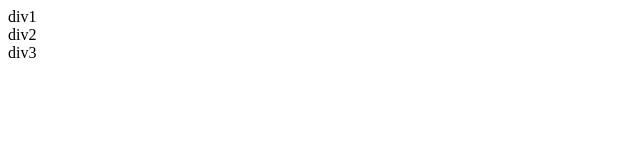
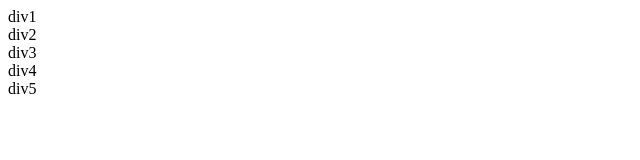
Before and after one commit to maabed/learn-git, a plain HTML site: page client/index.html in a window 1280 px wide. Shown: the full height of the page, 0-640 px from the left. Drawn offline with Linux system fonts and the light colour scheme.

Commit message:
update div

```diff
--- a/client/index.html
+++ b/client/index.html
@@ -12,5 +12,11 @@
 		<div>
 			div3
 		</div>
+        <div>
+            div4
+        </div>
+        <div>
+            div5
+        </div>
 	</body>
 </html>
```
